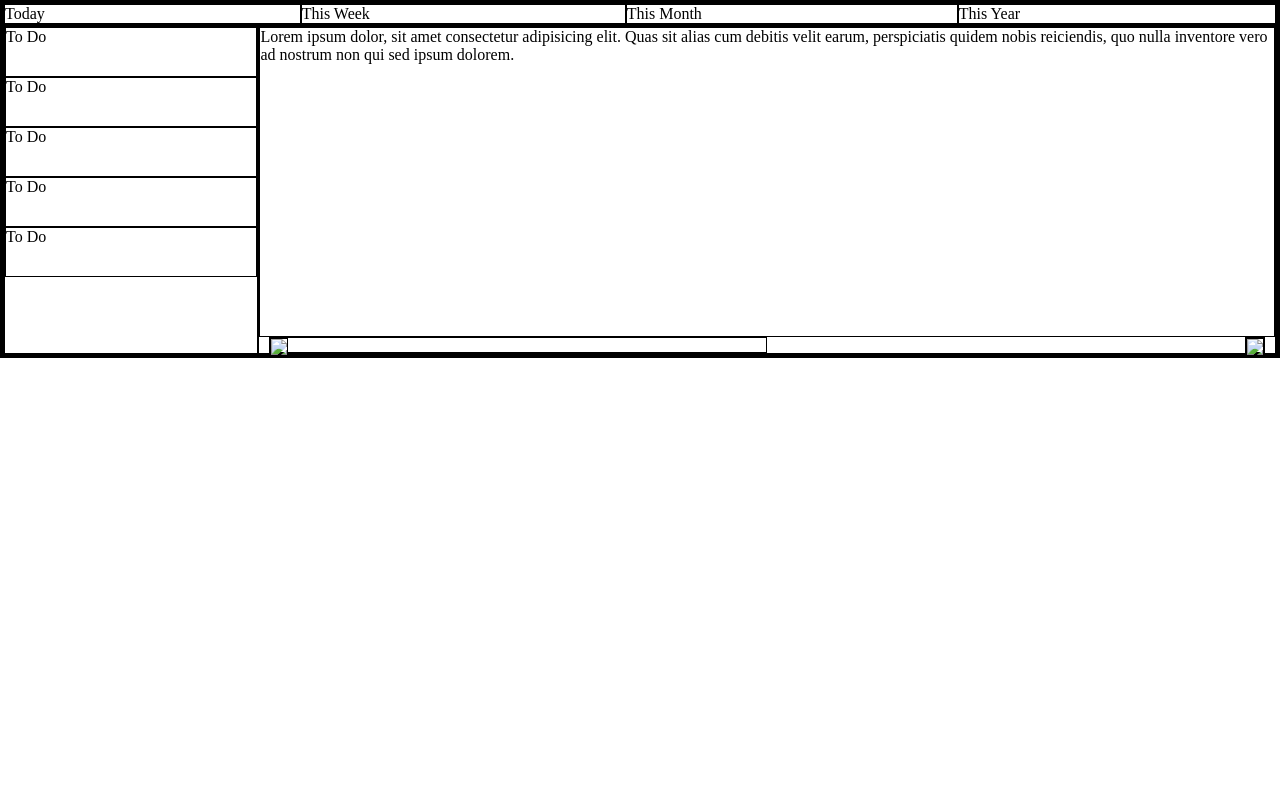
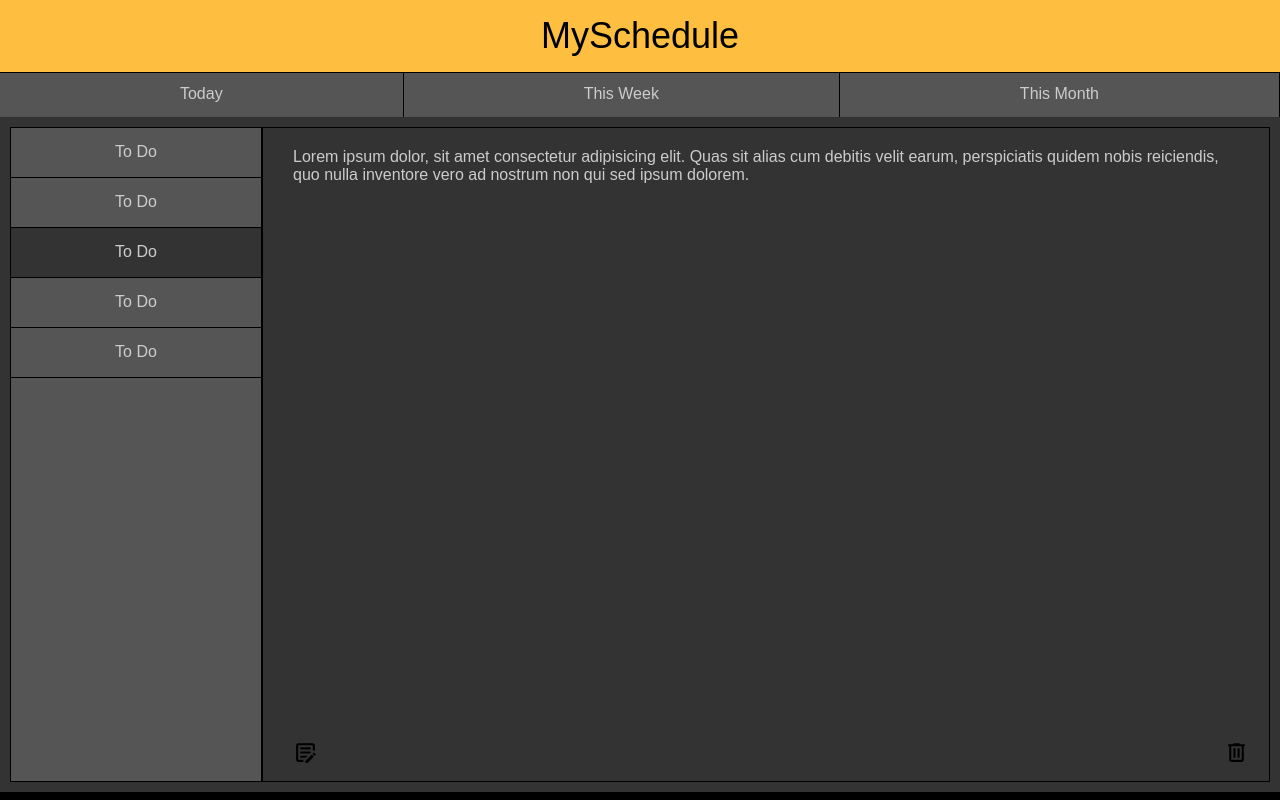
Before and after one commit to BrandB123/todo-app, a website built with webpack: page src/index.html in a window 1280 px wide. Built offline with nearby package versions, Linux system fonts and the light colour scheme; files whose address does not match are found by name.

Commit message:
Add modules for project list and creating projects
I created modules for creating a list of projects as well as applicable
methods for them. I also separated the function for project creation and
its properties and methods into a separate method.

```diff
--- a/package.json
+++ b/package.json
@@ -10,6 +10,7 @@
   "license": "ISC",
   "devDependencies": {
     "css-loader": "^7.1.2",
+    "file-loader": "^6.2.0",
     "html-webpack-plugin": "^5.6.0",
     "style-loader": "^4.0.0",
     "webpack": "^5.92.0",
--- /dev/null
+++ b/src/DOMController.js
@@ -0,0 +1,61 @@
+// import { projectList } from './projectList.js';
+// import { createProject } from './projectCreator.js';
+let DOMController = (projectArrayObject) => {
+// create an array for projects to be stored in
+    //let Projects = projectList();
+
+// create function to display current Projects object info
+    // function to display projects
+    function displayProjects(listOfProjects) {
+        let projectListDiv = document.querySelector(".project-list");
+        listOfProjects.ProjectArray.forEach((project) => {
+            let projectListItem = document.createElement("div");
+            projectListItem.classList.add("project-list-item");
+            projectListItem.textContent = project.title;
+            projectListDiv.appendChild(projectListItem);
+        })
+    }
+
+    displayProjects(projectArrayObject);
+    // function to display todo items(titles and add button)
+    // function to display todo descriptions
+
+
+//  create eventListener and function for adding projects to the project list
+
+// create eventListener and function for deleting projects from the project list
+
+// create eventListener and function for adding todo items to a project
+
+// create eventListener and function for deleting todo items from a project
+
+// create eventListener and function for editing the status of a todo item
+
+// create eventListener and function for editing the description of a todo item
+
+
+
+    return {DOMController}
+}
+
+export { DOMController };
+
+
+
+
+// // add projects to the empty array
+// let firstProject = createProject("Today");
+// Projects.addProject(firstProject);
+// let secondProject = createProject("This Week");
+// Projects.addProject(secondProject);
+// let thirdProject = createProject("This Month");
+// Projects.addProject(thirdProject);
+
+// // cause them to be displayed in the app
+// let projectList = document.querySelector(".project-list");
+// Projects.ProjectArray.forEach((project) => {
+//     let projectListItem = document.createElement("div");
+//     projectListItem.classList.add("project-list-item");
+//     projectListItem.textContent = project.title;
+//     projectList.appendChild(projectListItem);
+// })
--- a/src/index.html
+++ b/src/index.html
@@ -6,27 +6,28 @@
     <title>MySchedule App</title>
 </head>
 <body>
+    <div class="header">MySchedule</div>
     <div class="main-container">
 	    <div class="project-list">
             <!-- DYNAMICALLY CREATE PROJECT DIVS -->
-            <div class="project-list-item">Today</div> <!-- for testing -->
-            <div class="project-list-item">This Week</div> <!-- for testing -->
-            <div class="project-list-item">This Month</div> <!-- for testing -->
-            <div class="project-list-item">This Year</div> <!-- for testing -->
+            <!-- <div class="project-list-item">Today</div> for testing -->
+            <!-- <div class="project-list-item">This Week</div> for testing -->
+            <!-- <div class="project-list-item active">This Month</div> for testing -->
+            <!-- <div class="project-list-item">This Year</div> for testing -->
         </div>
 	    <div class="todo-container">
 	        <div class="todo-list">
                 <!-- DYNAMICALLY CREATE TO DO LIST FOR ACTIVE PROJECT -->
-                <div>To Do</div>
-                <div>To Do</div>
-                <div>To Do</div>
-                <div>To Do</div>
-                <div>To Do</div>
+                <div class="todo-list-item">To Do</div>
+                <div class="todo-list-item">To Do</div>
+                <div class="todo-list-item active">To Do</div>
+                <div class="todo-list-item">To Do</div>
+                <div class="todo-list-item">To Do</div>
             </div>
 	        <div class="todo-description">
                 <div class="description-text">Lorem ipsum dolor, sit amet consectetur adipisicing elit. Quas sit alias cum debitis velit earum, perspiciatis quidem nobis reiciendis, quo nulla inventore vero ad nostrum non qui sed ipsum dolorem.</div>
-	            <div class="edit-button"><img src="EDIT ICON"></div>
-	            <div class="delete-button"><img src="DELETE ICON"></div>
+	            <button class="edit-button"><img src="../src/text-box-edit-outline.svg" class="svg"></button>
+	            <button class="delete-button"><img src="../src/trash-can-outline.svg" class="svg"></button>
 	        </div>
 	    </div>
     </div>
--- a/src/index.js
+++ b/src/index.js
@@ -1,37 +1,95 @@
 import './styles.css';
+import { projectList } from './projectList.js';
+import { createProject } from './projectCreator.js';
+import { DOMController } from './DOMController.js';
 
 
-//project object modules
-let createProject =  (projectName) => {
-    let title = projectName;
-    let todoItems = [];
-    let createItem = (title, description, status) => {
-        //let editItem = (property, content) => {this[property] = content};
-        let item = {title, description, status/*, editItem*/};
-        todoItems.push(item);
-    }
-    let editItem = (itemTitle, property, content) => {
-        todoItems.map((item) => {
-            if (item.title === itemTitle){
-                item[property] = content;
-            }
-        });
-    }
-    let deleteItem = (itemTitle) => {
-        let itemTitles = todoItems.map((item) => item.title);
-        if (itemTitles.includes(itemTitle)){
-            let index = itemTitles.indexOf(itemTitle);
-            todoItems.splice(index, 1);
-            }
-    }
-    return {title, todoItems, createItem, editItem, deleteItem}
-}
+
+// //project object module
+// let createProject =  (projectName) => {
+//     let title = projectName;
+//     let todoItems = [];
+//     let createItem = (title, description, status) => {
+//         //let editItem = (property, content) => {this[property] = content};
+//         let item = {title, description, status/*, editItem*/};
+//         todoItems.push(item);
+//     }
+//     let editItem = (itemTitle, property, content) => {
+//         todoItems.map((item) => {
+//             if (item.title === itemTitle){
+//                 item[property] = content;
+//             }
+//         });
+//     }
+//     let deleteItem = (itemTitle) => {
+//         let itemTitles = todoItems.map((item) => item.title);
+//         if (itemTitles.includes(itemTitle)){
+//             let index = itemTitles.indexOf(itemTitle);
+//             todoItems.splice(index, 1);
+//             }
+//     }
+//     return {title, todoItems, createItem, editItem, deleteItem}
+// }
+
+
+
+
+// Projects Object module
+// let ProjectsList = () => {
+//     let ProjectArray = [];
+//     let addProject = (projectObject) => ProjectArray.push(projectObject);
+//     let deleteProject = (projectTitle) => {
+//         let projectTitles = ProjectArray.map((project) => project.title);
+//         if (projectTitles.includes(projectTitle)){
+//             let index = projectTitles.indexOf(projectTitle);
+//             ProjectArray.splice(index, 1);
+//         }
+//     }
+//     return {ProjectArray, addProject, deleteProject}
+// }
+
+
+
+
+
+
+
+
+
+
+
+
+// create an array for projects to be stored in
+let Projects = projectList();
+
+// add projects to the empty array
+let firstProject = createProject("Today");
+Projects.addProject(firstProject);
+let secondProject = createProject("This Week");
+Projects.addProject(secondProject);
+let thirdProject = createProject("This Month");
+Projects.addProject(thirdProject);
+
+// cause them to be displayed in the app
+// let projectListDiv = document.querySelector(".project-list");
+// Projects.ProjectArray.forEach((project) => {
+//     let projectListItem = document.createElement("div");
+//     projectListItem.classList.add("project-list-item");
+//     projectListItem.textContent = project.title;
+//     projectListDiv.appendChild(projectListItem);
+// })
+
+
+document.addEventListener("DOMContentLoaded", DOMController(Projects));
+
+
+
 
 
 
 
 // testing creation of a project, creation of a todo item, editing a to do item, and deleting a todo item
-let Projects = [];
+/*let Projects = [];
 
 let createProjectList = document.querySelector(".project-list");
 createProjectList.addEventListener("click", () => {
@@ -57,6 +115,6 @@ let deleteItem = document.querySelector(".delete-button");
 deleteItem.addEventListener("click", () => {
     Projects[0].deleteItem("todo1");
     console.log(Projects[0].todoItems);
-});
+});*/
 
 // DOMcontroller object module
--- /dev/null
+++ b/src/projectCreator.js
@@ -0,0 +1,26 @@
+let createProject =  (projectName) => {
+    let title = projectName;
+    let todoItems = [];
+    let createItem = (title, description, status) => {
+        //let editItem = (property, content) => {this[property] = content};
+        let item = {title, description, status/*, editItem*/};
+        todoItems.push(item);
+    }
+    let editItem = (itemTitle, property, content) => {
+        todoItems.map((item) => {
+            if (item.title === itemTitle){
+                item[property] = content;
+            }
+        });
+    }
+    let deleteItem = (itemTitle) => {
+        let itemTitles = todoItems.map((item) => item.title);
+        if (itemTitles.includes(itemTitle)){
+            let index = itemTitles.indexOf(itemTitle);
+            todoItems.splice(index, 1);
+            }
+    }
+    return {title, todoItems, createItem, editItem, deleteItem}
+}
+
+export { createProject };
--- /dev/null
+++ b/src/projectList.js
@@ -0,0 +1,15 @@
+let projectList = () => {
+    let ProjectArray = [];
+    let addProject = (projectObject) => ProjectArray.push(projectObject);
+    let deleteProject = (projectTitle) => {
+        let projectTitles = ProjectArray.map((project) => project.title);
+        if (projectTitles.includes(projectTitle)){
+            let index = projectTitles.indexOf(projectTitle);
+            ProjectArray.splice(index, 1);
+        }
+    }
+    return {ProjectArray, addProject, deleteProject}
+}
+
+
+export { projectList };
--- a/src/styles.css
+++ b/src/styles.css
@@ -1,31 +1,73 @@
 *{
     margin: 0;
     padding: 0;
-    border: 1px solid #000;
+    /*border: 1px solid #000;*/
+    font-family: Arial, Helvetica, sans-serif;
+}
+
+body{
+    background-color: black;
+}
+
+.header{
+    text-align: center;
+    font-size: 36px;
+    padding: 15px;
+    /*border: 1px solid #000;*/
+    background-color: #febe40;
 }
 
 .main-container{
     display: grid; /* encapsulates project-list and todo-container */
     grid-template: 1fr 15fr / 100%;
+    height: 90vh;
+    /*border: 1px solid #000;*/
 }
 
 .project-list{
     display: flex; /* equal sizing for all project tabs */
+    font-size: 16px;
+    /*border: 1px solid #000;*/
+    background-color: #febe40;
 }
 
 .project-list-item{
     flex: 1 1 auto;
+    padding: 12px 0 0 0;
+    border-top: 1px solid #000;
+    border-right: 1px solid #000;
+    /*border-left: 1px solid #000;*/
+    /*border-top-left-radius: 10px;
+    border-top-right-radius: 10px;*/
+    background-color: #555;
+    color: #ccc;
+    text-align: center;
 }
 
 .todo-container{
     display: grid; /* encapsulates todo-list and todo-description */
     grid-template: 100% / 1fr 4fr;
-
+    /*border: 1px solid #000;*/
+    padding: 10px;
+    background-color: #333;
+    color: #ccc;
 }
 
 .todo-list{
     display: grid; /* encapsulates all todo list items */
     grid-template: repeat(auto-fit, 50px) / 1fr;
+    border: 1px solid #000;
+    background-color: #555;
+}
+
+.todo-list-item{
+    border-bottom: 1px solid #000;
+    padding: 15px 0px;
+    text-align: center;
+}
+
+.todo-list-item.active, .project-list-item.active{
+    background-color: #333;
 }
 
 .todo-description{
@@ -34,6 +76,8 @@
     grid-template-areas:
         "description-text description-text"
         "edit-button delete-button";
+    border: 1px solid #000;
+    padding: 20px 20px 10px 30px;
 }
 
 .description-text{
@@ -42,11 +86,19 @@
 
 .edit-button{
     grid-area: edit-button;
-    margin-left: 10px;
+    width: 25px;
+    height: 25px;
+    /*margin-left: 10px;*/
+    background-color: #333;
+    border: none;
 }
 
 .delete-button{
     grid-area: delete-button;
     margin-left: auto;
-    margin-right: 10px;
+    width: 25px;
+    height: 25px;
+    /*margin-right: 10px;*/
+    background-color: #333;
+    border: none;
 }
```
Also changed, not shown: webpack.config.js (+13 -0 lines), src/text-box-edit-outline.svg (added), src/trash-can-outline.svg (added), 1 other file.
